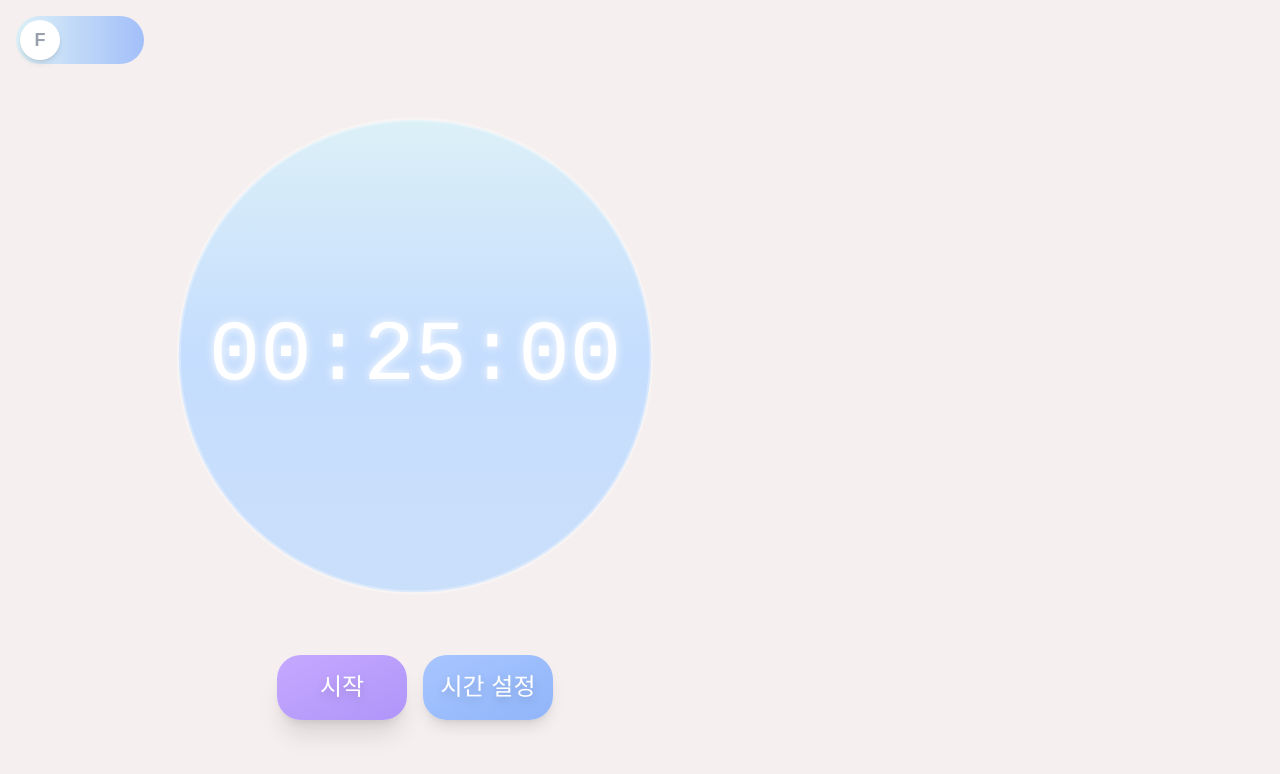
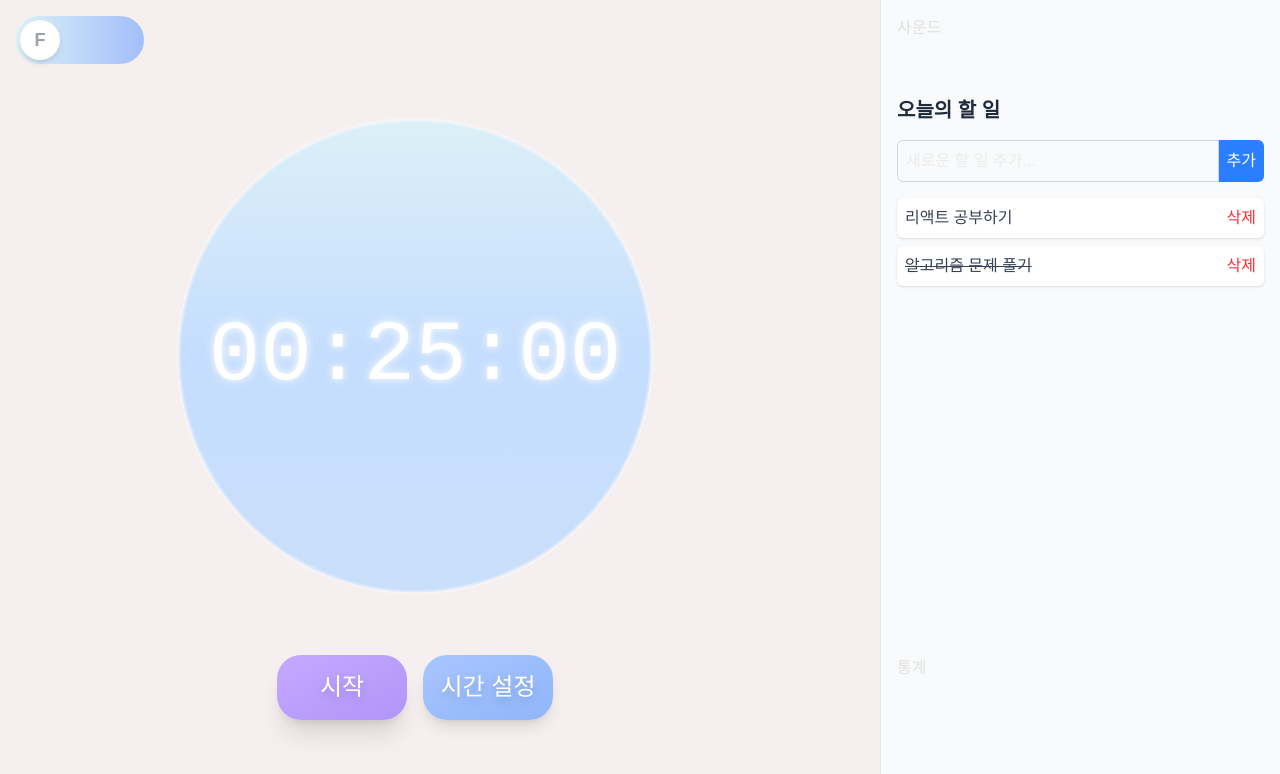
Before and after one commit to OMORI-Aubrey/FocusFlow, a React (Vite) app: page / in a window 1280 px wide. Shown: the top 774 px of the page. Built offline with nearby package versions, Linux system fonts and the light colour scheme; the HTML template or start-up script is replaced by a standard one; a web font is replaced by a local one.

Commit message:
feat: 투두리스트 기본 틀 잡기, 공간을 3개로 나눠서 나중에 개발 예정인 칸 나눔

```diff
--- a/src/App.jsx
+++ b/src/App.jsx
@@ -3,6 +3,7 @@ import { motion } from 'framer-motion';
 import './App.css';
 import Timer from './components/Timer/Timer';
 import ModeSwitch from './components/ModeSwitch/ModeSwitch';
+import TodoList from './components/Todo/TodoList';
 
 function App() {
   const [isFocusMode, setIsFocusMode] = useState(true);
@@ -31,6 +32,7 @@ function App() {
         setMinutes={setMinutes}
         setSeconds={setSeconds}
       />
+      <TodoList />
     </div >
   );
 }
--- a/src/components/Todo/TodoList.jsx
+++ b/src/components/Todo/TodoList.jsx
@@ -0,0 +1,49 @@
+import React from 'react';
+
+const TodoList = () => {
+  return (
+    <div className="absolute right-0 top-0 h-full w-100 bg-gray-50 flex flex-col border-l border-gray-200">
+      {/* Top Section - Empty for future features */}
+      <div className="flex-none h-20 p-4">
+        사운드
+        {/* Placeholder for future top features */}
+      </div>
+
+      {/* Middle Section - Current TodoList content */}
+      <div className="flex-grow p-4 overflow-y-auto">
+        <h2 className="text-xl font-bold mb-4 text-gray-800">오늘의 할 일</h2>
+        <div className="flex mb-4">
+          <input
+            type="text"
+            className="flex-grow p-2 border border-gray-300 rounded-l-md focus:outline-none focus:ring-2 focus:ring-blue-400"
+            placeholder="새로운 할 일 추가..."
+          />
+          <button
+            className="bg-blue-500 text-white p-2 rounded-r-md hover:bg-blue-600"
+          >
+            추가
+          </button>
+        </div>
+        <ul className="space-y-2">
+          {/* Placeholder for todo items */}
+          <li className="flex items-center justify-between p-2 bg-white rounded-md shadow-sm">
+            <span className="text-gray-700">리액트 공부하기</span>
+            <button className="text-red-500 hover:text-red-700">삭제</button>
+          </li>
+          <li className="flex items-center justify-between p-2 bg-white rounded-md shadow-sm">
+            <span className="text-gray-700 line-through">알고리즘 문제 풀기</span>
+            <button className="text-red-500 hover:text-red-700">삭제</button>
+          </li>
+        </ul>
+      </div>
+
+      {/* Bottom Section - Empty for future features */}
+      <div className="flex-none h-40 p-4">
+        통계
+        {/* Placeholder for future bottom features */}
+      </div>
+    </div>
+  );
+};
+
+export default TodoList;
```
